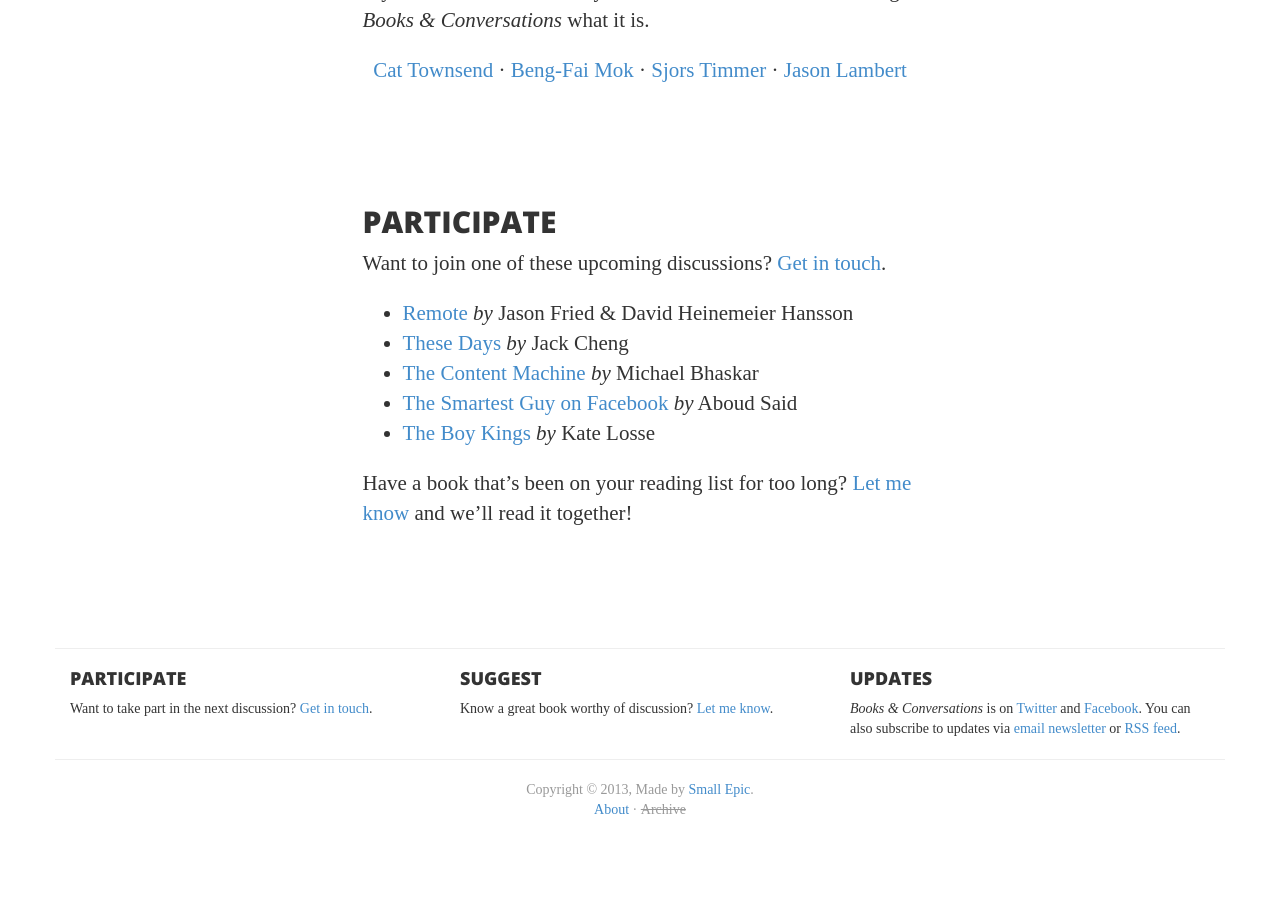
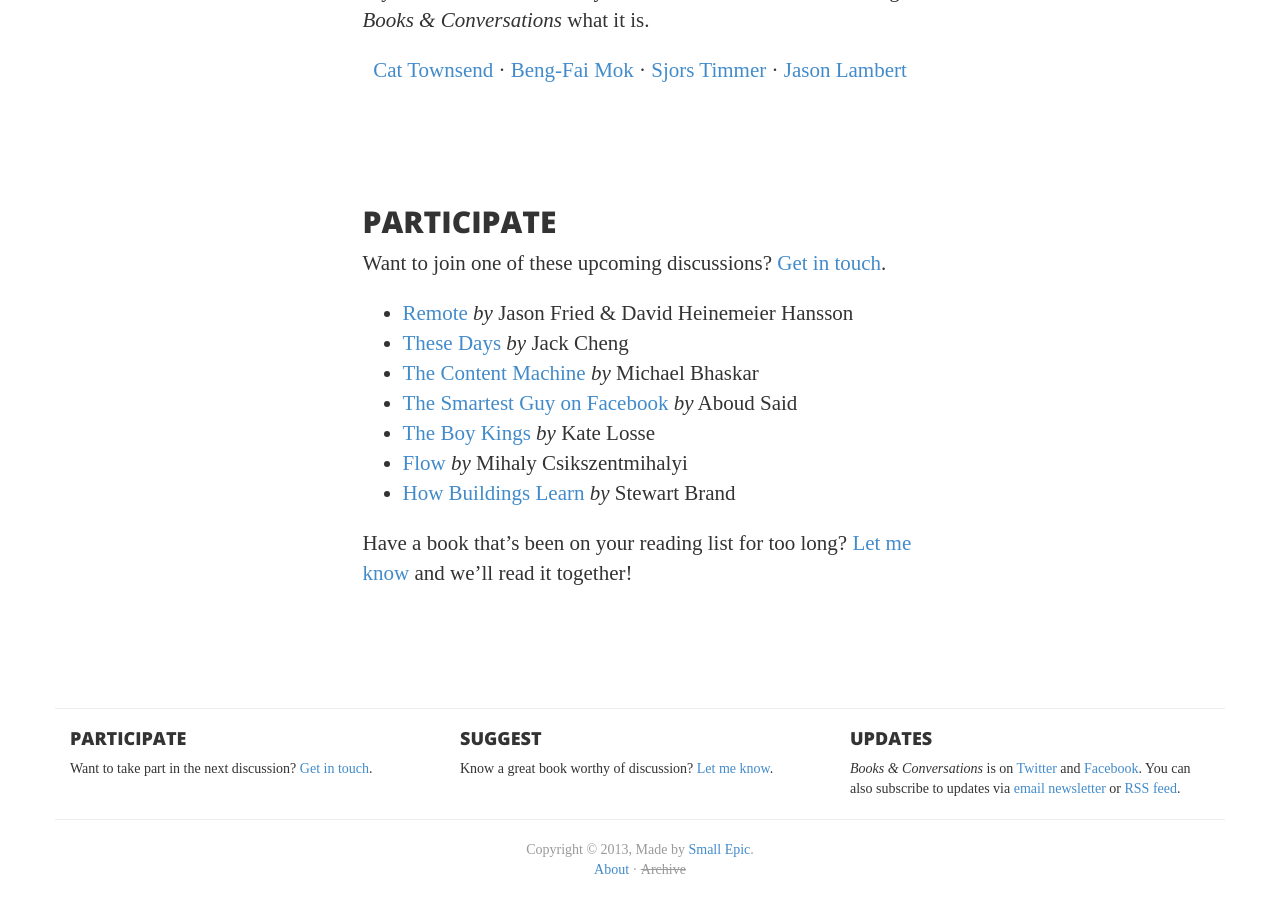
Before and after one commit to smallepic/books-and-conversations, a Jekyll site: the page built from about.html, in a window 1280 px wide and 900 px high, scrolled down 2152 px. Built offline with Jekyll 4.4.1, drawn with Linux system fonts in a browser that asks for light colours; some web fonts are replaced; before the commit the page ends 2992 px from its top, so only the background shows below that.

Commit message:
Added Flow and How Buildings Learn to list of upcoming discussions.

```diff
--- a/about.html
+++ b/about.html
@@ -65,6 +65,8 @@ title: About
 					<li><a href="http://www.anthempress.com/the-content-machine/">The Content Machine</a> <em>by</em> Michael Bhaskar</li>
 					<li><a href="http://www.mikrotext.de/books/aboud-saeed-the-smartest-guy-on-facebook-status-updates-from-syria/">The Smartest Guy on Facebook</a> <em>by</em> Aboud Said</li>
 					<li><a href="http://theboykings.com/">The Boy Kings</a> <em>by</em> Kate Losse</li>
+					<li><a href="https://www.goodreads.com/book/show/66354.Flow">Flow</a> <em>by</em> Mihaly Csikszentmihalyi</li>
+					<li><a href="https://www.goodreads.com/book/show/38310.How_Buildings_Learn">How Buildings Learn</a> <em>by</em> Stewart Brand</li>
 				</ul>
 				<p>Have a book that&rsquo;s been on your reading list for too long?  <a href="mailto:&#106;&#111;&#104;&#110;&#064;&#115;&#109;&#097;&#108;&#108;&#101;&#112;&#105;&#099;&#046;&#099;&#111;&#109;">Let me know</a> and we&rsquo;ll read it together!</p>
 			</section>
```
